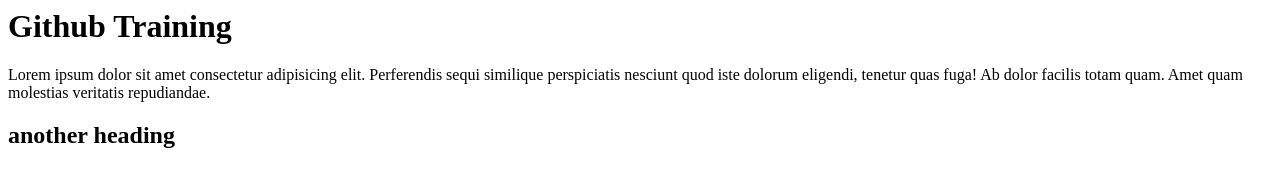
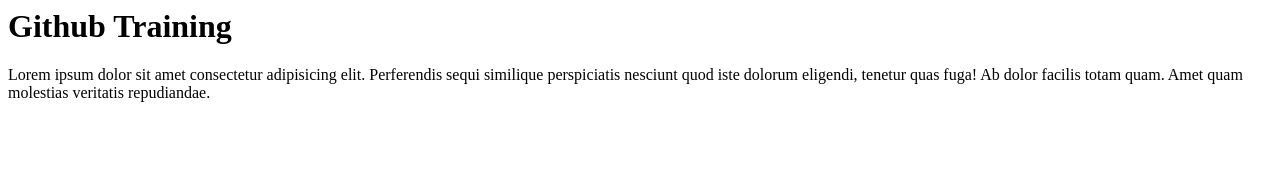
Before and after one commit to silent47hm/silent47hm, a plain HTML site: page index.html in a window 1280 px wide. Drawn offline with Linux system fonts and the light colour scheme.

Commit message:
remove h2

```diff
--- a/index.html
+++ b/index.html
@@ -12,6 +12,5 @@
       fuga! Ab dolor facilis totam quam. Amet quam molestias veritatis
       repudiandae.
     </p>
-    <h2>another heading</h2>
   </body>
 </html>
```
